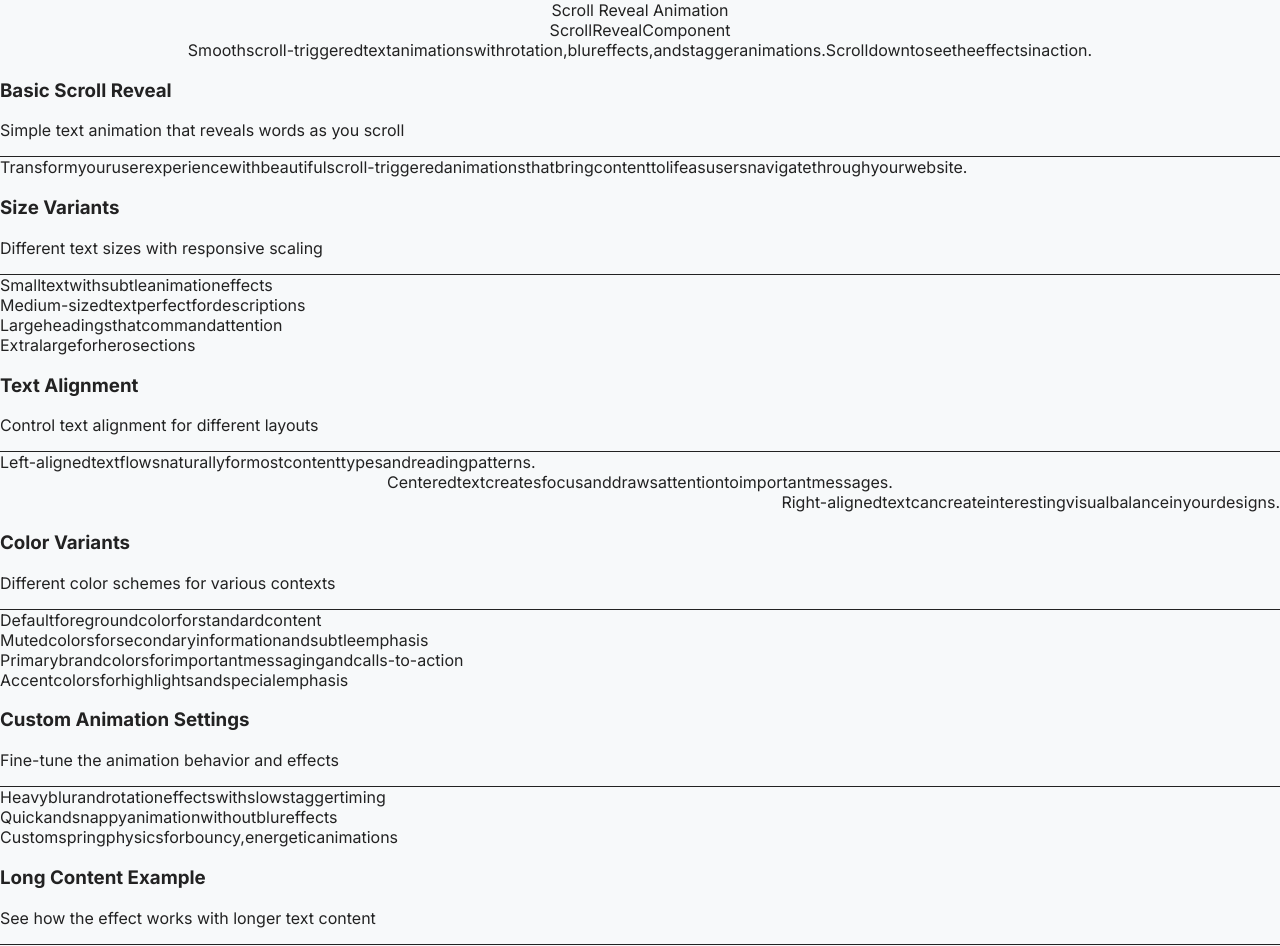
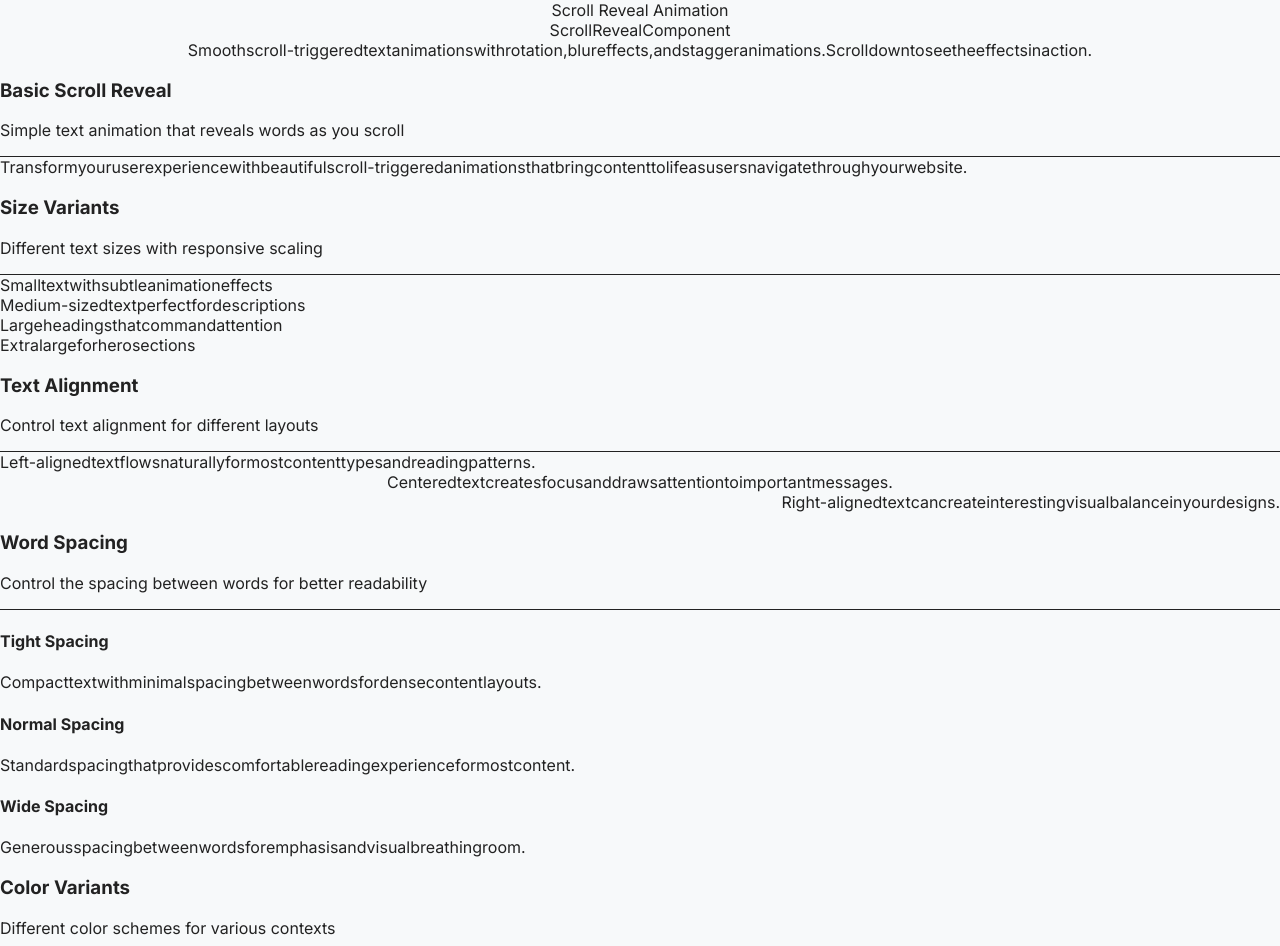
Before and after one commit to nashe01/foxtrot-website-new-designs, a React (Vite) app: page /demo in a window 1280 px wide. Shown: the top 946 px of the page. Built offline with nearby package versions, Linux system fonts and the light colour scheme.

Commit message:
feat: Improve word spacing in ScrollReveal component for better grammar and readability

```diff
--- a/src/components/ScrollReveal.jsx
+++ b/src/components/ScrollReveal.jsx
@@ -14,6 +14,7 @@ const ScrollReveal = ({
   staggerDelay = 0.05,
   duration = 0.6,
   className = "",
+  wordSpacing = "normal", // "tight", "normal", "wide"
   springConfig = {
     damping: 20,
     stiffness: 100,
@@ -26,8 +27,8 @@ const ScrollReveal = ({
     margin: "-100px 0px -100px 0px"
   });
 
-  // Split text into words
-  const words = typeof children === 'string' ? children.split(' ') : [children];
+  // Split text into words and handle spacing
+  const words = typeof children === 'string' ? children.split(' ').filter(word => word.trim() !== '') : [children];
 
   // Size classes
   const sizeClasses = {
@@ -57,14 +58,21 @@ const ScrollReveal = ({
     accent: "text-purple-600 dark:text-purple-400"
   };
 
+  // Word spacing classes
+  const spacingClasses = {
+    tight: "w-0.5",
+    normal: "w-1",
+    wide: "w-2"
+  };
+
   return (
     <div
       ref={ref}
       className={`${sizeClasses[size]} ${alignClasses[align]} ${variantClasses[variant]} leading-relaxed ${className}`}
     >
       {words.map((word, index) => (
+        <React.Fragment key={index}>
           <motion.span
-          key={index}
             initial={{
               opacity: baseOpacity,
               rotateX: baseRotation,
@@ -88,10 +96,13 @@ const ScrollReveal = ({
               ease: [0.25, 0.46, 0.45, 0.94],
               ...springConfig
             }}
-          className="inline-block mr-2"
+            className="inline-block"
           >
             {word}
           </motion.span>
+          {/* Add space after each word except the last one */}
+          {index < words.length - 1 && <span className={`inline-block ${spacingClasses[wordSpacing]}`}></span>}
+        </React.Fragment>
       ))}
     </div>
   );
--- a/src/components/ScrollRevealDemo.jsx
+++ b/src/components/ScrollRevealDemo.jsx
@@ -82,6 +82,38 @@ const ScrollRevealDemo = () => {
           <ScrollReveal align="right">
             Right-aligned text can create interesting visual balance in your designs.
           </ScrollReveal>
+        </div>
+      </div>
+
+      {/* Word Spacing Options */}
+      <div className="max-w-4xl mx-auto bg-white rounded-lg shadow-lg overflow-hidden">
+        <div className="p-6 border-b border-gray-200">
+          <h3 className="text-xl font-semibold text-gray-900">Word Spacing</h3>
+          <p className="text-gray-600 mt-2">
+            Control the spacing between words for better readability
+          </p>
+        </div>
+        <div className="p-6 space-y-12">
+          <div>
+            <h4 className="text-lg font-medium text-gray-800 mb-4">Tight Spacing</h4>
+            <ScrollReveal wordSpacing="tight">
+              Compact text with minimal spacing between words for dense content layouts.
+            </ScrollReveal>
+          </div>
+
+          <div>
+            <h4 className="text-lg font-medium text-gray-800 mb-4">Normal Spacing</h4>
+            <ScrollReveal wordSpacing="normal">
+              Standard spacing that provides comfortable reading experience for most content.
+            </ScrollReveal>
+          </div>
+
+          <div>
+            <h4 className="text-lg font-medium text-gray-800 mb-4">Wide Spacing</h4>
+            <ScrollReveal wordSpacing="wide">
+              Generous spacing between words for emphasis and visual breathing room.
+            </ScrollReveal>
+          </div>
         </div>
       </div>
 
```
Lines whose indentation alone changed are shown as unchanged.
